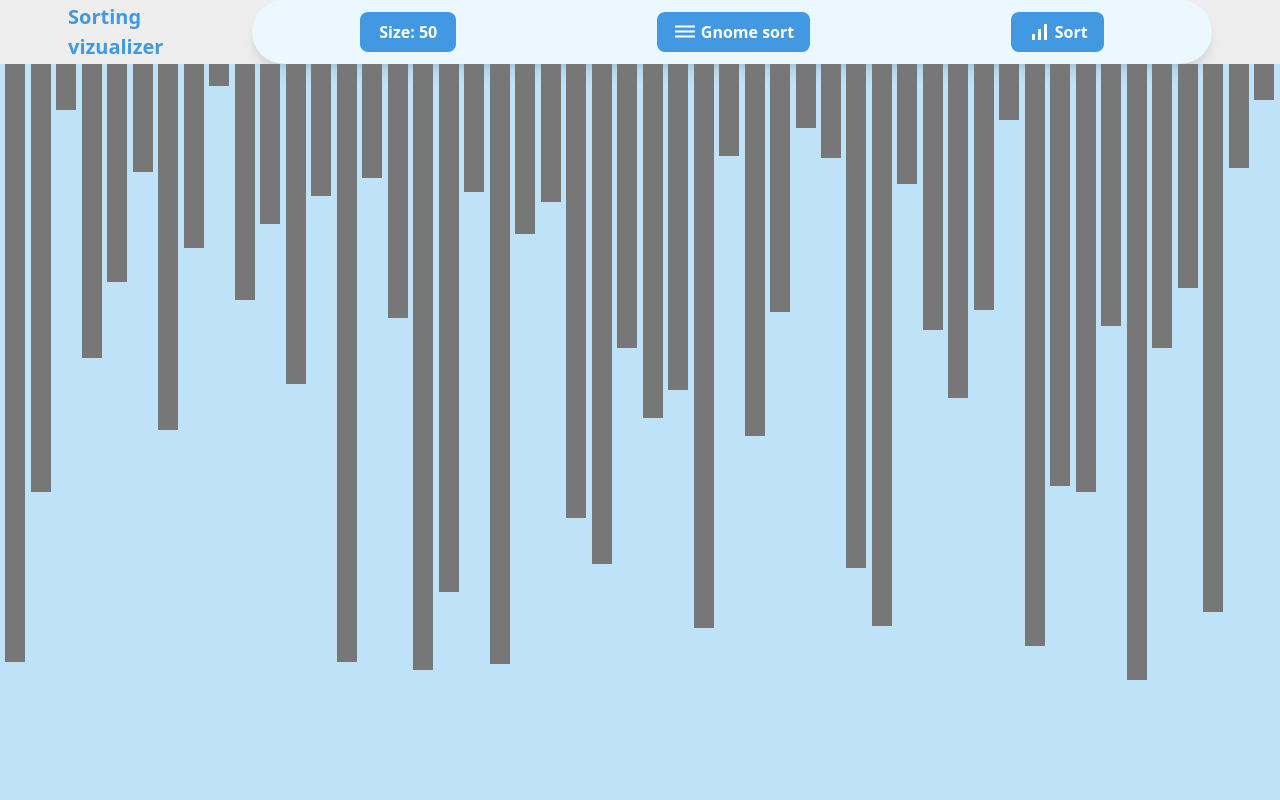
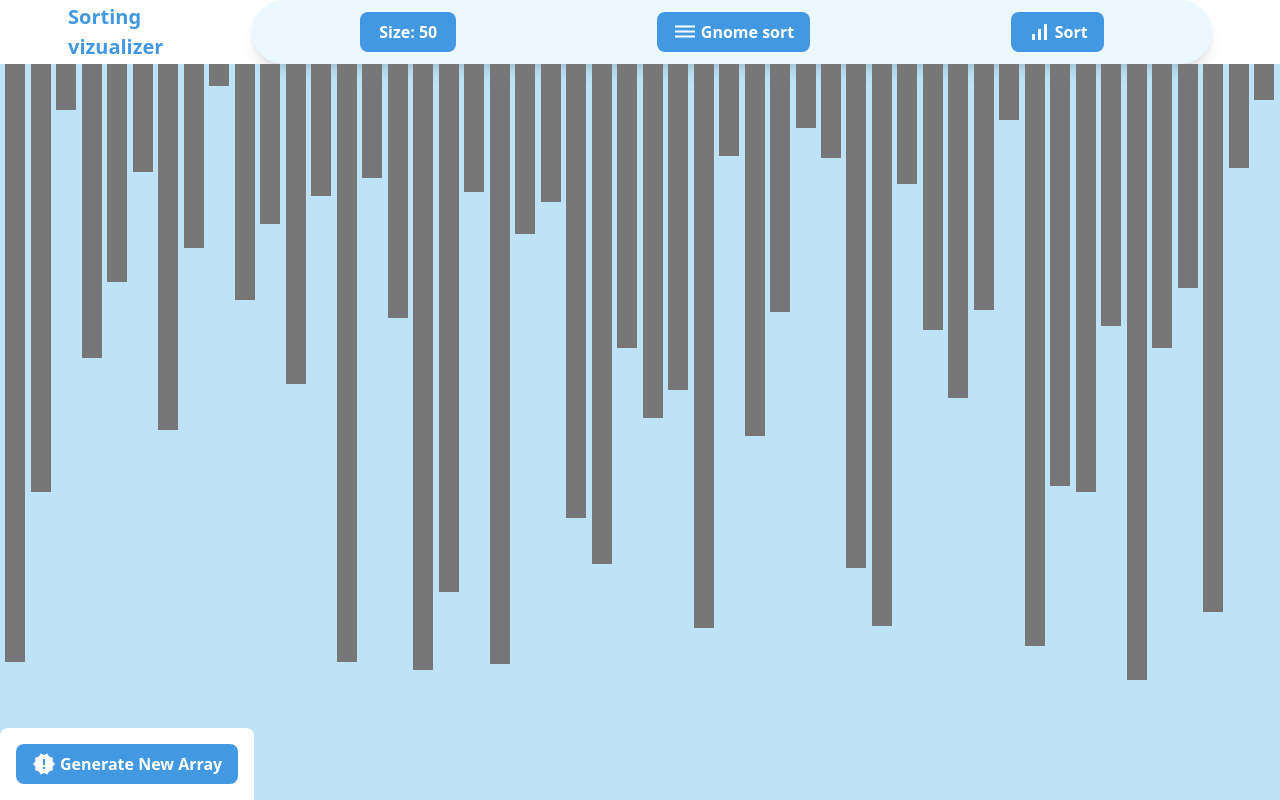
Before and after one commit to gageorgiev/simple-sort-visualizer, a React (Create React App) app: page / in a window 1280 px wide. Built offline with nearby package versions, Linux system fonts and the light colour scheme.

Commit message:
gen new array button

```diff
--- a/src/App.js
+++ b/src/App.js
@@ -1,12 +1,12 @@
 import React, { useState } from 'react';
 import sortIcon from './images/sortIcon.svg';
 import sortAlgMenu from './images/sortAlgMenu.svg';
+import genNewArrIcon from './images/genNewArrIcon.svg';
 
 //import { bubbleSortAlg, gnomeSortAlg, quickSortAlg } from './sort-algorithms/sorting-algs';
 import bubbleSortAlg from './sort-algorithms/bubble-sort';
 import gnomeSortAlg from './sort-algorithms/gnome-sort';
 import quickSortAlg from './sort-algorithms/quick-sort';
-import mergeSortAlg from './sort-algorithms/merge-sort';
 import heapSortAlg from './sort-algorithms/heap-sort';
 import oddEvenSortAlg from './sort-algorithms/odd-even-sort';
 
@@ -25,7 +25,7 @@ function App() {
 
   const [size, setSize] = useState(50); //size of array
   const [array, setArray] = useState(randomArray(50)); //array that is to be sorted
-  const [sortSpeed, setSortSpeed] = useState(80);
+  const [sortSpeed, setSortSpeed] = useState(Math.floor(3000/size));
 
   const [currSorting, setCurrSorting] = useState(false); //flag to disable the button during sorting
   const [isSorted, setIsSorted] = useState(false);
@@ -88,8 +88,6 @@ function App() {
         animate(gnomeSortAlg(array));
       } else if(sortAlg==="Odd-Even sort") {
         animate(oddEvenSortAlg(array));
-      } else if(sortAlg==="Merge sort") {
-        animate(mergeSortAlg(array));
       }
     }
   }
@@ -104,12 +102,17 @@ function App() {
     setSize(sizeValue);
     setArray(randomArray(sizeValue));
 
-    setSortSpeed(Math.floor(4000/sizeValue));
+    setSortSpeed(Math.floor(3000/sizeValue));
+  }
+
+  const generateNewArray = () => {
+    setArray(randomArray(size));
+    setIsSorted(false);
   }
 
     return (
     <div className="h-screen w-screen items-center">
-      <div className="flex flex-row w-full justify-around select-none" style={{ height: '8%', backgroundColor: currSorting ? '#CCCCCC' : '#EEEEEE', pointerEvents: currSorting ? 'none' : 'all' }} >
+      <div className="flex flex-row w-full justify-around select-none" style={{ height: '8%', backgroundColor: currSorting ? '#CCCCCC' : '#FFFFFF', pointerEvents: currSorting ? 'none' : 'all' }} >
 
         <a href="/" className="w-12 font-bold text-xl self-center text-blue-500 hover:text-blue-700">
           {!isSorted && !currSorting && "Sorting vizualizer"}
@@ -124,7 +127,7 @@ function App() {
                 <input
                   type="range"
                   onChange={handleSliderChange}
-                  min={50}
+                  min={5}
                   max={250}
                   value={size}
                 />
@@ -162,22 +165,15 @@ function App() {
                       )
             }
         </div>
+        <div className="absolute left-0 bottom-0 pt-4 pr-4 rounded-t-lg" style={{ backgroundColor: currSorting ? '#CCCCCC' : '#FFFFFF', pointerEvents: currSorting ? 'none' : 'all' }}>
+          <button onClick={() => generateNewArray()} className="flex flex-row bg-blue-500 hover:bg-blue-700 text-white font-bold py-2 px-4 ml-4 mb-4 rounded-lg" >
+            <img src={genNewArrIcon} alt="" />
+            <p className="ml-1 select-none">Generate New Array</p>
+          </button>
+        </div>
       </div>
     </div>
   );
 }
 
 export default App;
-
-
-
-/*
-<ReactSlider
-                  className="vertical-slider"
-                  orientation="vertical"
-                  onChange={value => sliderSize(value)}
-                  min={50}
-                  max={250}
-                  defaultValue={50}
-
-                />*/
```
Also changed, not shown: src/images/genNewArrIcon.svg (added), src/sort-algorithms/merge-sort.js (deleted).
